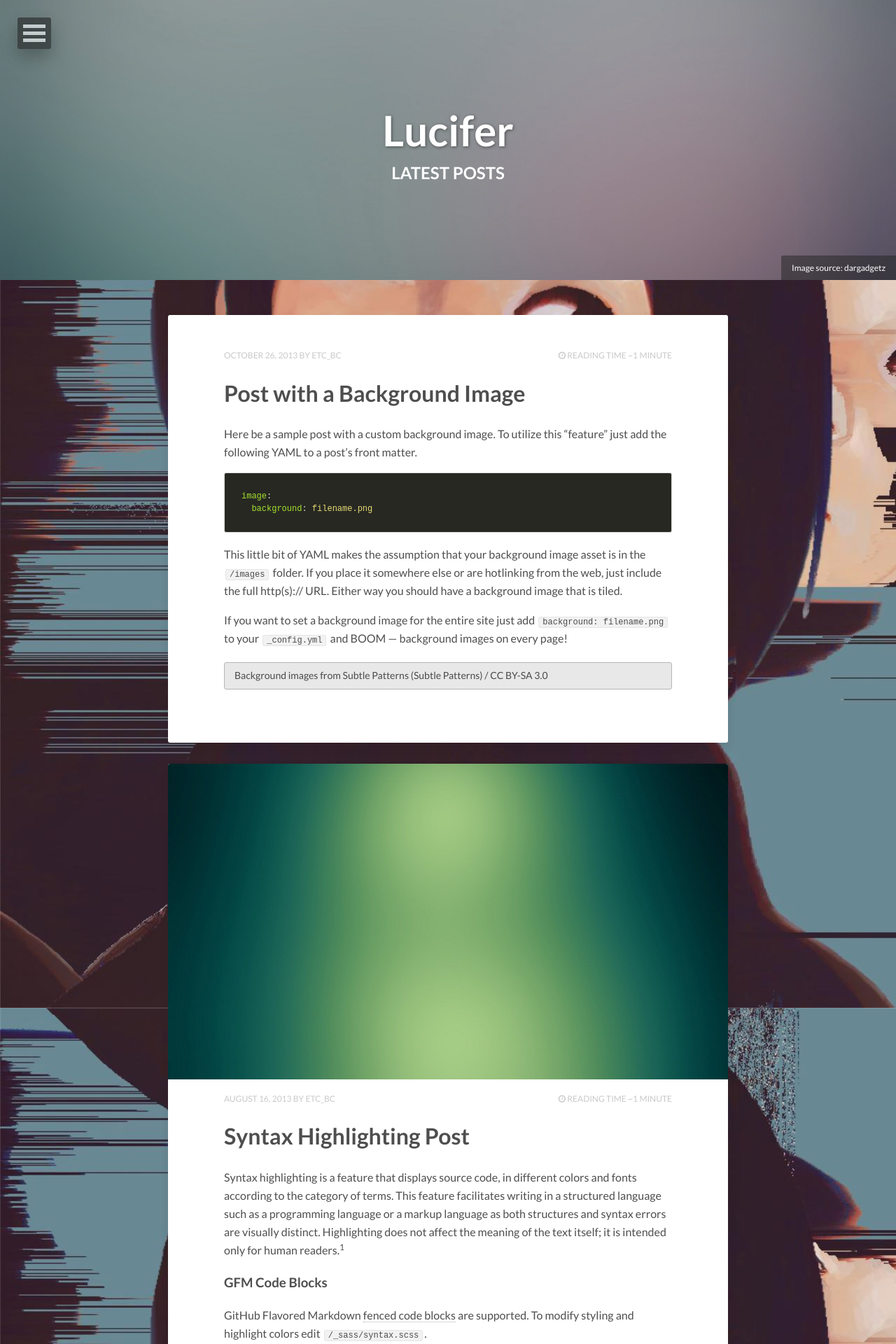
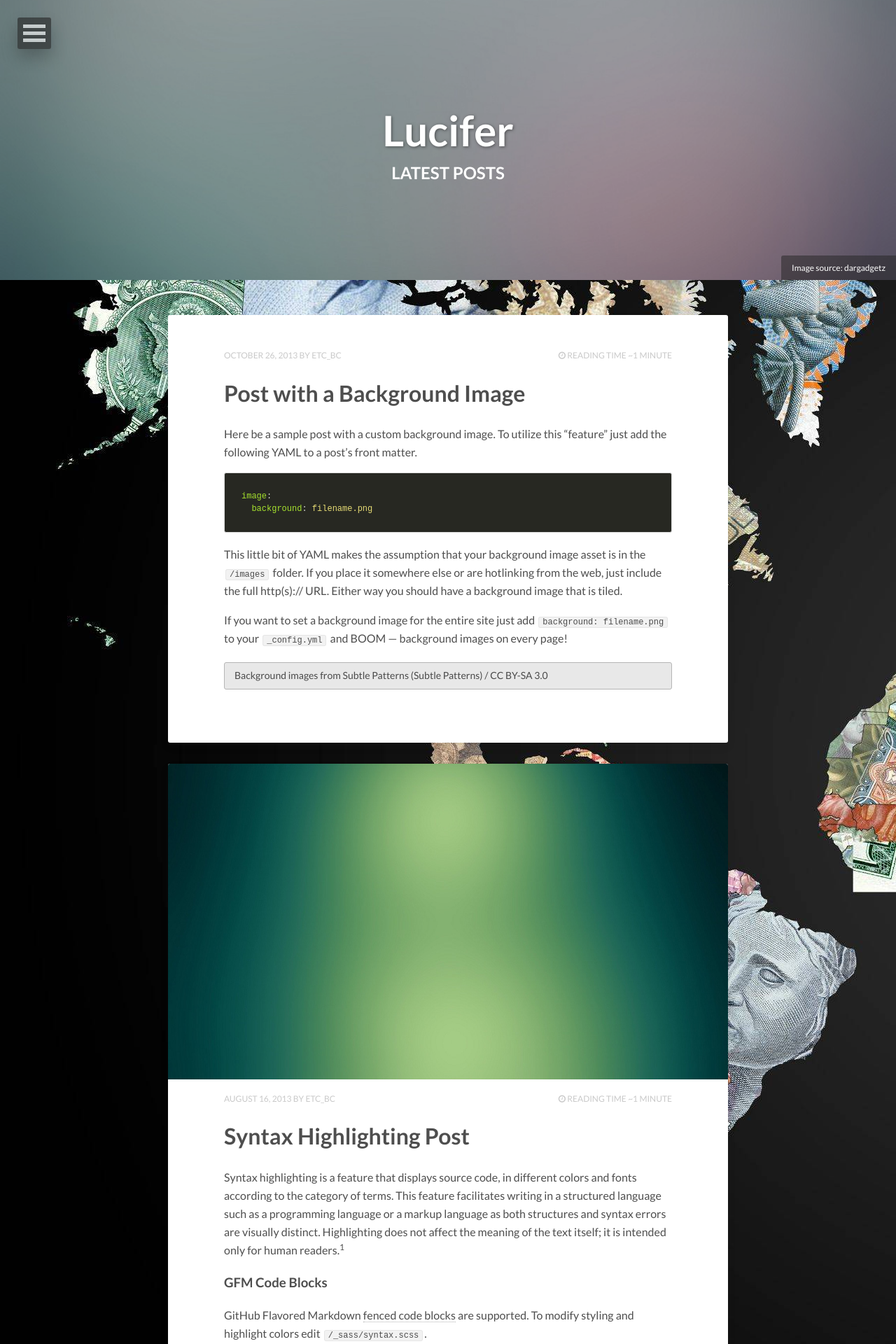
Before and after one commit to quyluaqbvn/quyluaqbvn.github.io, a Jekyll site: the page built from index.html, in a window 1280 px wide. Shown: the top 1920 px of the page at 70% size. Built offline with Jekyll 4.4.1, drawn with Linux system fonts in a browser that asks for light colours; nearby versions of some CDN libraries; the list of posts is cut into pages by our own code.

Commit message:
Update _config.yml

```diff
--- a/_config.yml
+++ b/_config.yml
@@ -10,7 +10,7 @@ url:
 # Owner/author information
 owner:
   name:           etc_bc
-  avatar:         etc_bc.jpg
+  avatar:        12647800_997603223615033_1461338410_n.jpg
   bio:            "Not easy."
   email:          quyluaqbvn@gmail.com
   # Social networking links used in footer. Update and remove as you like.
@@ -26,7 +26,7 @@ owner:
   google_plus:
 
 # Background image to be tiled on all pages
-background: qưe.jpg
+background: 1.jpg
 
 # Analytics and webmaster tools stuff goes here
 google_analytics:
```
